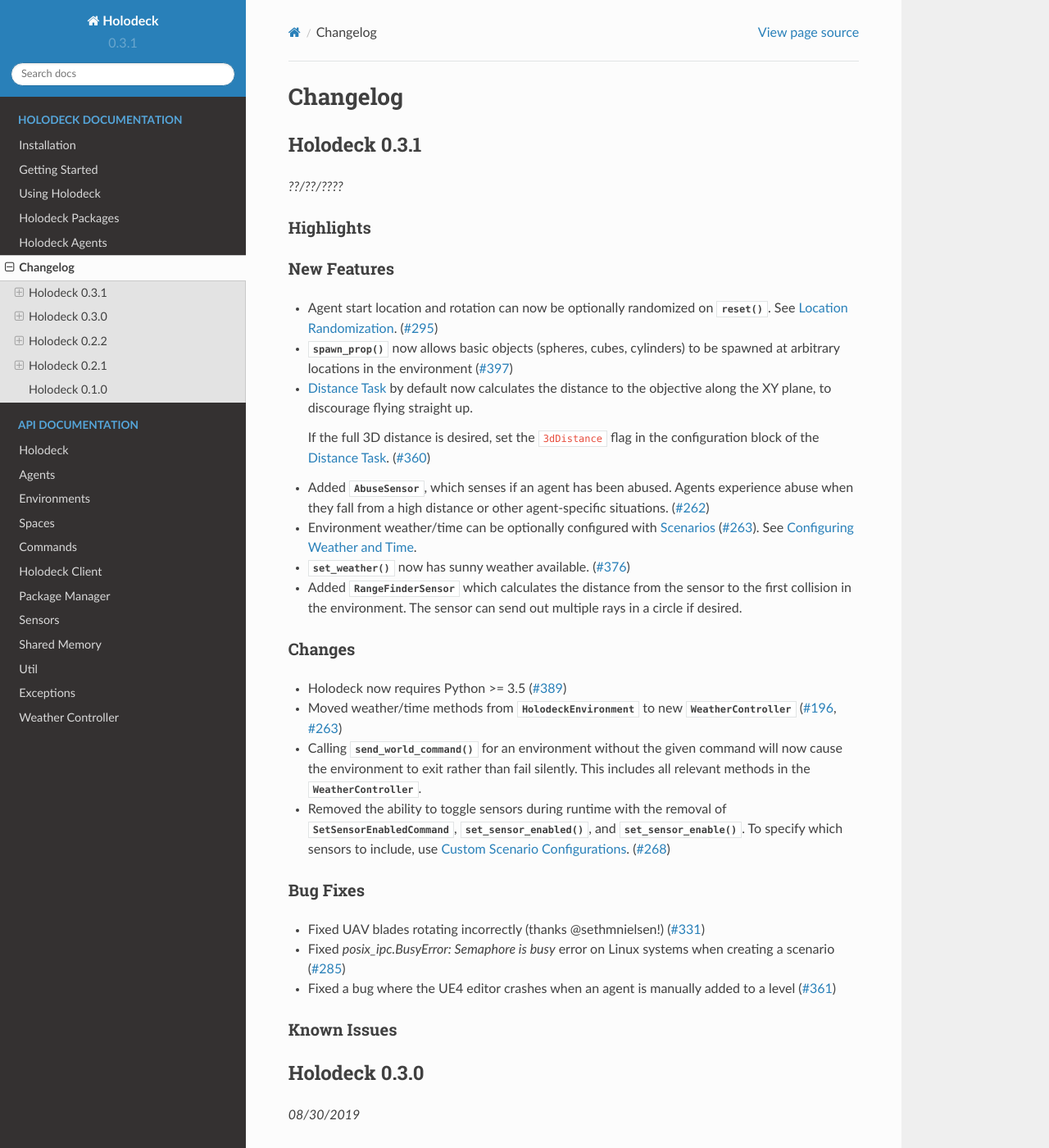
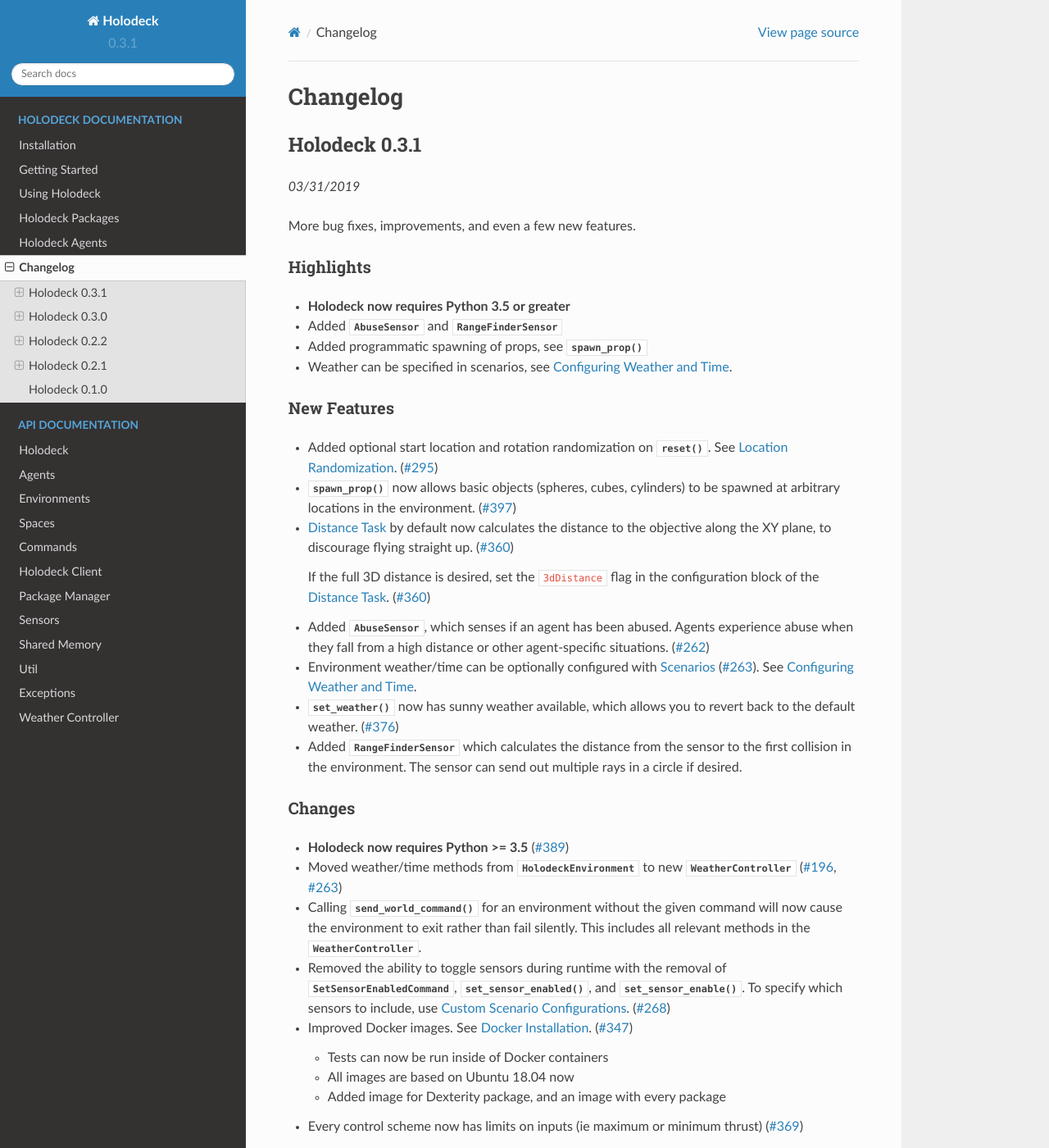
Before and after one commit to BYU-PCCL/holodeck, a Sphinx documentation site: the page built from docs/changelog/changelog.rst, in a window 1280 px wide and 1400 px high. Shown: the whole window at 82% size. Built offline with Sphinx 7.4.7 and the Read the Docs theme 2.0.0, drawn with Linux system fonts in a browser that asks for light colours; formulas are drawn with MathJax 3; some of the changed text lies outside the part shown.

Commit message:
Finalize changelog (#409)
* Update changelog
* Fix viewport openeing when it shouldn't
* Fix formatting in docstring

```diff
--- a/docs/changelog/changelog.rst
+++ b/docs/changelog/changelog.rst
@@ -13,24 +13,32 @@
 
 Holodeck 0.3.1
 --------------
-*??/??/????*
+*03/31/2019*
 
+More bug fixes, improvements, and even a few new features.
 
 Highlights
 ~~~~~~~~~~
-
+- **Holodeck now requires Python 3.5 or greater**
+- Added :class:`~holodeck.sensors.AbuseSensor` and
+  :class:`~holodeck.sensors.RangeFinderSensor`
+- Added programmatic spawning of props, see
+  :meth:`~holodeck.environments.HolodeckEnvironment.spawn_prop`
+- Weather can be specified in scenarios, see :ref:`weather`.
 
 New Features
 ~~~~~~~~~~~~
-- Agent start location and rotation can now be optionally randomized on
+- Added optional start location and rotation randomization on
   :meth:`~holodeck.environments.HolodeckEnvironment.reset`. See
   :ref:`location-randomization`.
   (`#295 <https://github.com/BYU-PCCL/holodeck/issues/295>`_)
-- :meth:`~holodeck.environment.spawn_prop` now allows basic objects (spheres, cubes, cylinders)
-  to be spawned at arbitrary locations in the environment
+- :meth:`~holodeck.environments.HolodeckEnvironment.spawn_prop` now allows
+  basic objects (spheres, cubes, cylinders) to be spawned at arbitrary
+  locations in the environment.
   (`#397 <https://github.com/BYU-PCCL/holodeck/issues/397>`_)
 - :ref:`distance-task` by default now calculates the distance to the objective
   along the XY plane, to discourage flying straight up.
+  (`#360 <https://github.com/BYU-PCCL/holodeck/issues/360>`_)
 
   If the full 3D distance is desired, set the ``3dDistance`` flag in the
   configuration block of the :ref:`distance-task`.
@@ -43,7 +51,7 @@
   (`#263 <https://github.com/BYU-PCCL/holodeck/issues/263>`_). See
   :ref:`weather`.
 - :meth:`~holodeck.weather.WeatherController.set_weather` now has sunny
-  weather available.
+  weather available, which allows you to revert back to the default weather.
   (`#376 <https://github.com/BYU-PCCL/holodeck/issues/376>`_)
 - Added :class:`~holodeck.sensors.RangeFinderSensor` which calculates the
   distance from the sensor to the first collision in the environment. The
@@ -52,7 +60,7 @@
 Changes
 ~~~~~~~
 
-- Holodeck now requires Python >= 3.5
+- **Holodeck now requires Python >= 3.5**
   (`#389 <https://github.com/BYU-PCCL/holodeck/issues/389>`_)
 - Moved weather/time methods from
   :class:`~holodeck.environments.HolodeckEnvironment` to new
@@ -70,20 +78,42 @@
   :meth:`~holodeck.sensors.HolodeckSensor.set_sensor_enable`.
   To specify which sensors to include, use :ref:`custom-scenarios`.
   (`#268 <https://github.com/BYU-PCCL/holodeck/issues/268>`_)
+- Improved Docker images. See :ref:`docker`.
+  (`#347 <https://github.com/BYU-PCCL/holodeck/issues/347>`_)
+
+  - Tests can now be run inside of Docker containers
+  - All images are based on Ubuntu 18.04 now
+  - Added image for Dexterity package, and an image with every package
+- Every control scheme now has limits on inputs (ie maximum or minimum thrust)
+  (`#369 <https://github.com/BYU-PCCL/holodeck/issues/369>`_)
+
+  See :meth:`~holodeck.spaces.ActionSpace.get_high` and
+  :meth:`~holodeck.spaces.ActionSpace.get_low` to read them.
+- Scenario Changes:
+
+  - **EuropeanForest-MaxDistance, RedwoodForest-MaxDistance,**
+    **UrbanCity-MaxDistance:** Added :class:`~holodeck.sensors.AbuseSensor`
+  - **InfiniteForest-MaxDistance:** Added :class:`~holodeck.sensors.AbuseSensor`
+    and :class:`~holodeck.sensors.RangeFinderSensor`.
+  - **MazeWorld-FinishMazeSphere:** Added
+    :class:`~holodeck.sensors.RangeFinderSensor`
+
 
 Bug Fixes
 ~~~~~~~~~
 - Fixed UAV blades rotating incorrectly (thanks @sethmnielsen!)
   (`#331 <https://github.com/BYU-PCCL/holodeck/issues/331>`_)
-- Fixed `posix_ipc.BusyError: Semaphore is busy` error on Linux systems when
-  creating a scenario
+- Fixed some ``posix_ipc.BusyError: Semaphore is busy`` errors on Linux systems
+  when creating a scenario
   (`#285 <https://github.com/BYU-PCCL/holodeck/issues/285>`_)
 - Fixed a bug where the UE4 editor crashes when an agent is manually added
   to a level
   (`#361 <https://github.com/BYU-PCCL/holodeck/issues/361>`_)
-
-Known Issues
-~~~~~~~~~~~~
+- Fixed crash when manually disabling viewport when it would've been disabled
+  anyway.
+  (`#378 <https://github.com/BYU-PCCL/holodeck/issues/378>`_)
+- Fixed SphereAgent having the incorrect default control scheme
+  (`#350 <https://github.com/BYU-PCCL/holodeck/issues/350>`_)
 
 Holodeck 0.3.0
 --------------
--- a/docs/usage/installation.rst
+++ b/docs/usage/installation.rst
@@ -46,6 +46,8 @@
 
 If you want to download a specific release of Holodeck, each release is tagged
 in the Git repository.
+
+.. _docker:
 
 Docker Installation
 ===================
```
Also changed, not shown: 2 other files.
